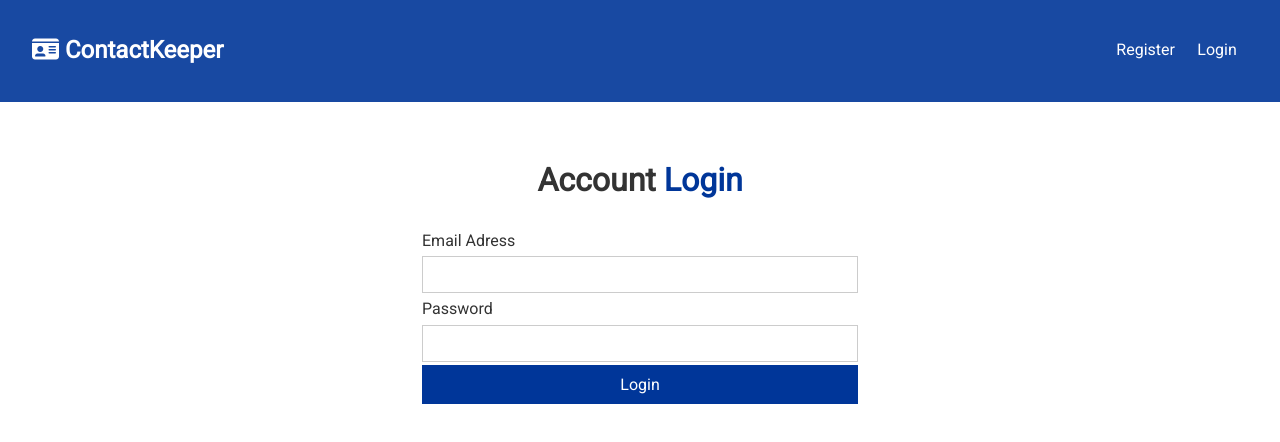
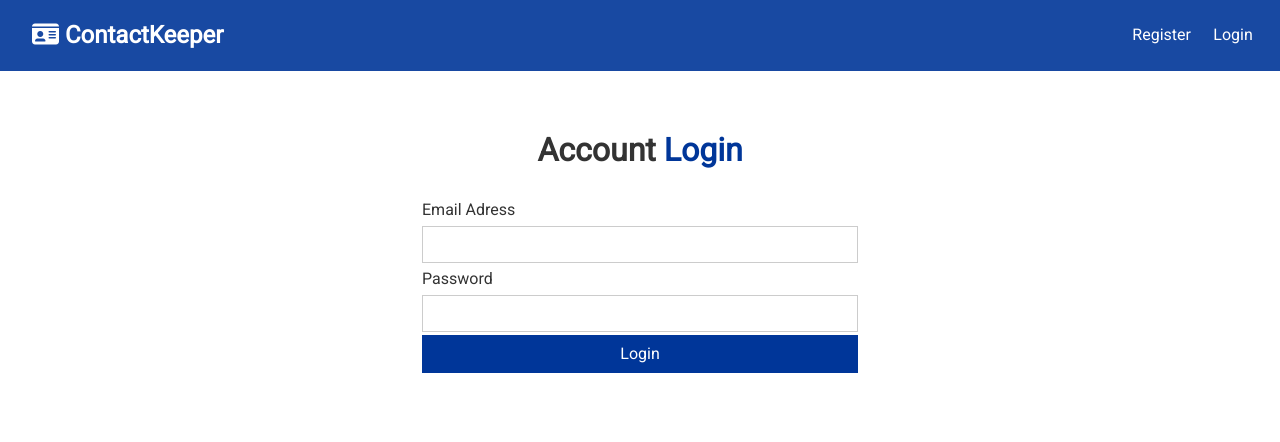
Before and after one commit to CodeAgony/contact_keeper, a React (Create React App) app in the folder client/: page /login in a window 1280 px wide. Shown: the top 442 px of the page. Built offline with nearby package versions, Linux system fonts and the light colour scheme.

Commit message:
Make navbar less tall

```diff
--- a/client/src/App.css
+++ b/client/src/App.css
@@ -364,7 +364,7 @@ table th {
   display: flex;
   justify-content: space-between;
   align-items: center;
-  padding: 0.7rem 2rem;
+  padding: 0 1rem 0 1rem;
   z-index: 1;
   width: 100%;
   border-bottom: solid 1px var(--primary-color);
@@ -374,6 +374,10 @@ table th {
 
 .navbar ul {
   display: flex;
+}
+
+.navbar h1 {
+  margin: 1rem;
 }
 
 .navbar a {
```
